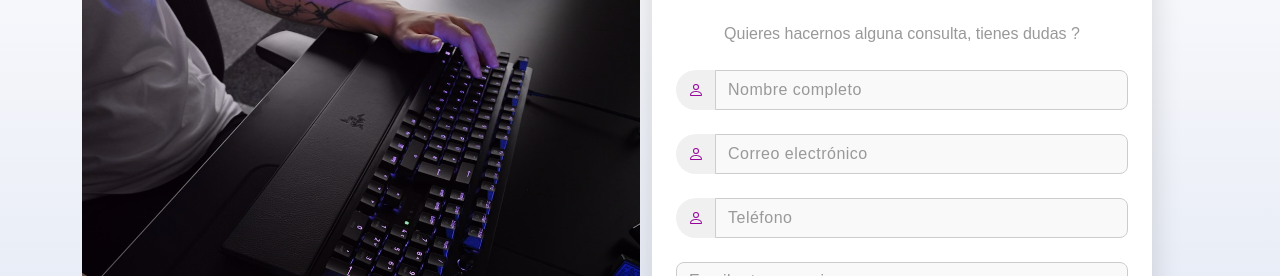
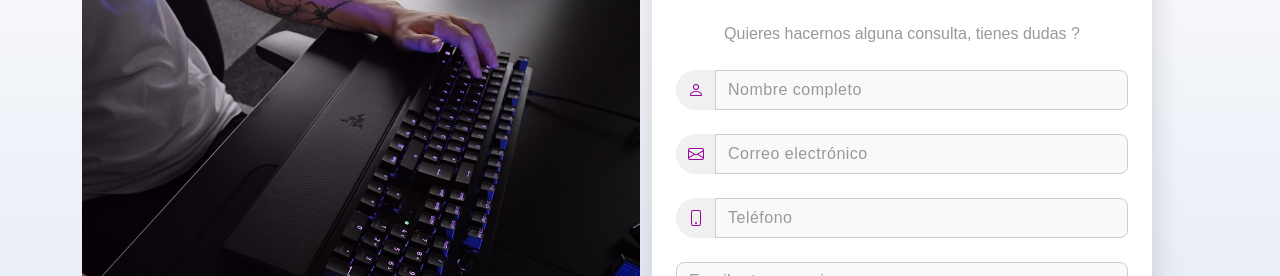
Before and after one commit to Im-Erik/paginastickcode, an Angular app: page / in a window 1280 px wide. Shown: the part 4094-4370 px from the top of the page. Built offline with nearby package versions, Linux system fonts and the light colour scheme; a web font is replaced by a local one.

Commit message:
formulario mejorado

```diff
--- a/src/app/components/contact-form/contact-form.component.html
+++ b/src/app/components/contact-form/contact-form.component.html
@@ -27,8 +27,8 @@
           <!-- Correo -->
           <div class="mb-4 input-group">
             <span class="input-group-text icon-circle">
-              <svg xmlns="http://www.w3.org/2000/svg" width="16" height="16" fill="currentColor" class="bi bi-person" viewBox="0 0 16 16">
-                <path d="M8 8a3 3 0 1 0 0-6 3 3 0 0 0 0 6m2-3a2 2 0 1 1-4 0 2 2 0 0 1 4 0m4 8c0 1-1 1-1 1H3s-1 0-1-1 1-4 6-4 6 3 6 4m-1-.004c-.001-.246-.154-.986-.832-1.664C11.516 10.68 10.289 10 8 10s-3.516.68-4.168 1.332c-.678.678-.83 1.418-.832 1.664z"/>
+              <svg xmlns="http://www.w3.org/2000/svg" width="16" height="16" fill="currentColor" class="bi bi-envelope" viewBox="0 0 16 16">
+                <path d="M0 4a2 2 0 0 1 2-2h12a2 2 0 0 1 2 2v8a2 2 0 0 1-2 2H2a2 2 0 0 1-2-2zm2-1a1 1 0 0 0-1 1v.217l7 4.2 7-4.2V4a1 1 0 0 0-1-1zm13 2.383-4.708 2.825L15 11.105zm-.034 6.876-5.64-3.471L8 9.583l-1.326-.795-5.64 3.47A1 1 0 0 0 2 13h12a1 1 0 0 0 .966-.741M1 11.105l4.708-2.897L1 5.383z"/>
               </svg>
             </span>
             <input type="text" class="form-control" placeholder="Correo electrónico" required autocomplete="off" />
@@ -37,8 +37,9 @@
           <!-- Teléfono -->
           <div class="mb-4 input-group">
             <span class="input-group-text icon-circle">
-              <svg xmlns="http://www.w3.org/2000/svg" width="16" height="16" fill="currentColor" class="bi bi-person" viewBox="0 0 16 16">
-                <path d="M8 8a3 3 0 1 0 0-6 3 3 0 0 0 0 6m2-3a2 2 0 1 1-4 0 2 2 0 0 1 4 0m4 8c0 1-1 1-1 1H3s-1 0-1-1 1-4 6-4 6 3 6 4m-1-.004c-.001-.246-.154-.986-.832-1.664C11.516 10.68 10.289 10 8 10s-3.516.68-4.168 1.332c-.678.678-.83 1.418-.832 1.664z"/>
+              <svg xmlns="http://www.w3.org/2000/svg" width="16" height="16" fill="currentColor" class="bi bi-phone" viewBox="0 0 16 16">
+                <path d="M11 1a1 1 0 0 1 1 1v12a1 1 0 0 1-1 1H5a1 1 0 0 1-1-1V2a1 1 0 0 1 1-1zM5 0a2 2 0 0 0-2 2v12a2 2 0 0 0 2 2h6a2 2 0 0 0 2-2V2a2 2 0 0 0-2-2z"/>
+                <path d="M8 14a1 1 0 1 0 0-2 1 1 0 0 0 0 2"/>
               </svg>
             </span>
             <input type="text" class="form-control" placeholder="Teléfono" required autocomplete="off" />
```
